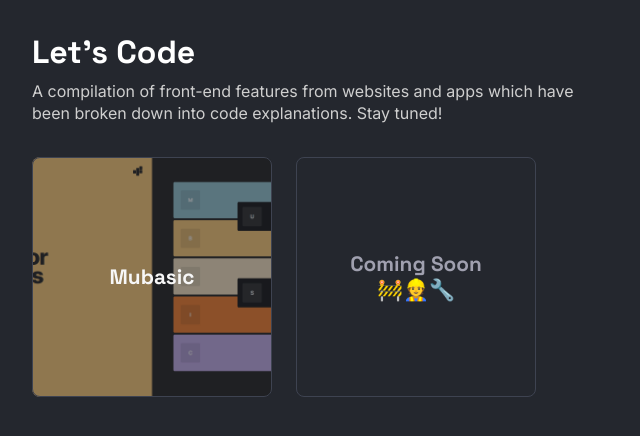
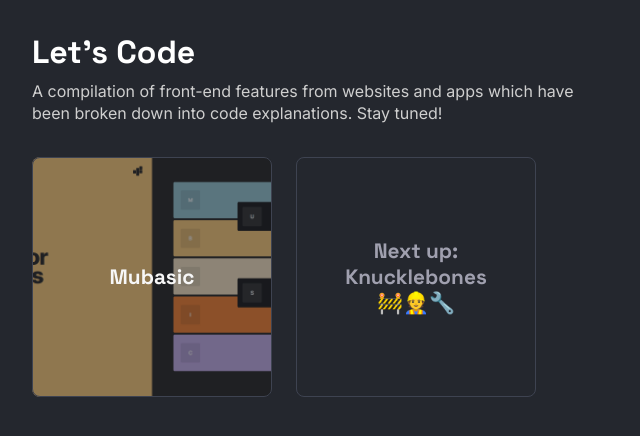
Before and after one commit to waynecen/lets-code, a Next.js app: page / in a window 1280 px wide. Shown: the top 436 px of the page, without its empty margins (0-640 px from the left). Built offline with nearby package versions, Linux system fonts and the light colour scheme.

Commit message:
Update coming soon to title of next project

```diff
--- a/pages/index.tsx
+++ b/pages/index.tsx
@@ -15,7 +15,7 @@ export default function Home() {
       <section className={styles.container}>
         <BoxLink route="mubasic">Mubasic</BoxLink>
         <BoxLink route="">
-          Coming Soon<br></br>🚧👷🔧
+          Next up:<br></br> Knucklebones<br></br>🚧👷🔧
         </BoxLink>
       </section>
     </Layout>
```
